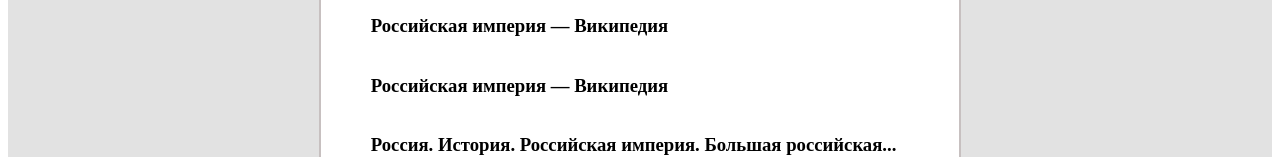
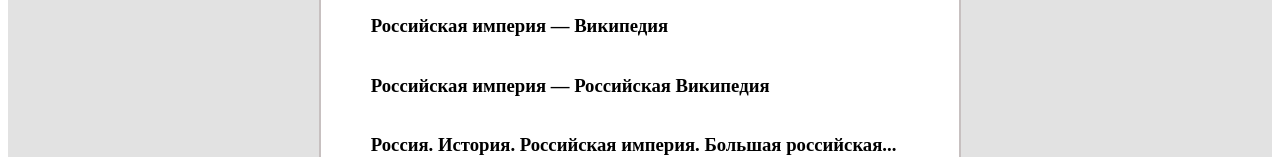
Before and after one commit to Zamzay/Course_work_web, a plain HTML site: page articles.html in a window 1280 px wide. Shown: the part 274-431 px from the top of the page. Drawn offline with Linux system fonts and the light colour scheme.

Commit message:
Update articles.html

```diff
--- a/articles.html
+++ b/articles.html
@@ -97,7 +97,7 @@
 
                 <div class="main_text">
                     <div class="text">
-                        <h3><a href="https://ru.ruwiki.ru/wiki/%D0%98%D1%81%D1%82%D0%BE%D1%80%D0%B8%D1%8F_%D0%A0%D0%BE%D1%81%D1%81%D0%B8%D0%B9%D1%81%D0%BA%D0%BE%D0%B9_%D0%B8%D0%BC%D0%BF%D0%B5%D1%80%D0%B8%D0%B8">Российская империя — Википедия</a></h3>
+                        <h3><a href="https://ru.ruwiki.ru/wiki/%D0%98%D1%81%D1%82%D0%BE%D1%80%D0%B8%D1%8F_%D0%A0%D0%BE%D1%81%D1%81%D0%B8%D0%B9%D1%81%D0%BA%D0%BE%D0%B9_%D0%B8%D0%BC%D0%BF%D0%B5%D1%80%D0%B8%D0%B8">Российская империя — Российская Википедия</a></h3>
                     </div>
                 </div>
             </div>
@@ -152,4 +152,5 @@
 
 
 </body>
+
 </html>
```
